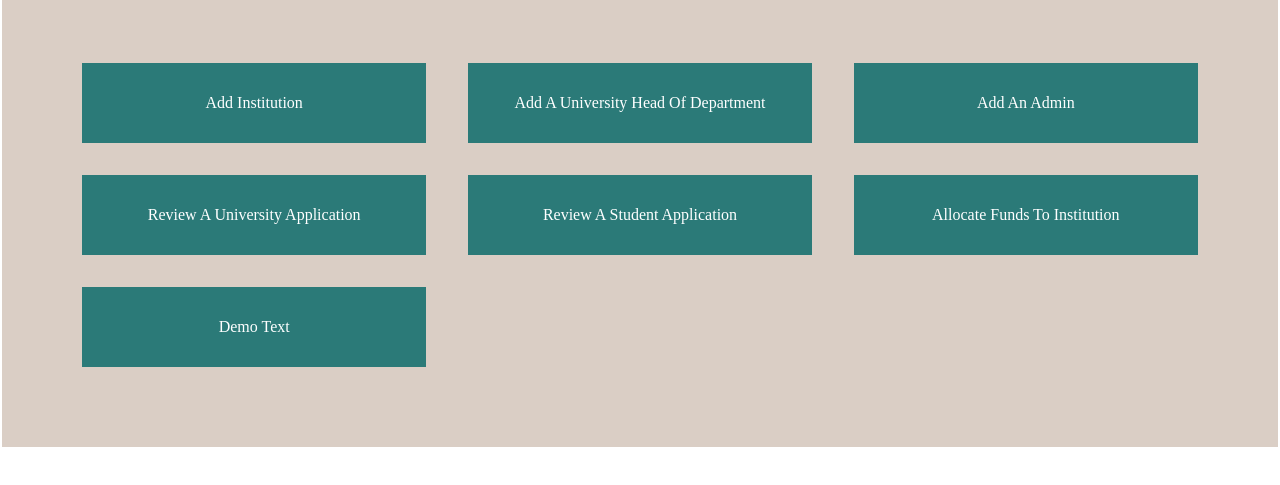
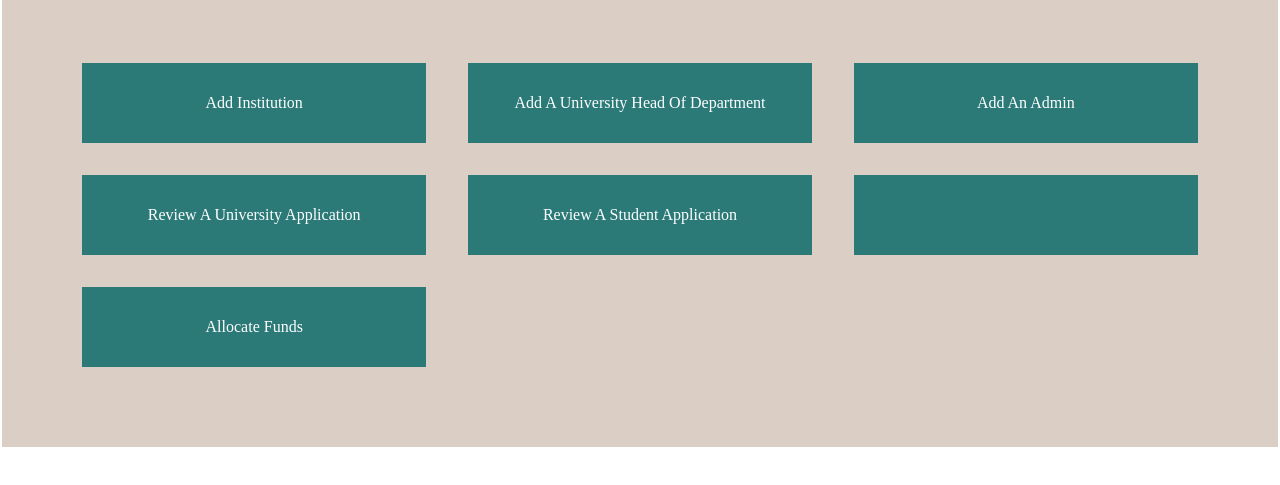
Before and after one commit to Ukukhula-bursary/BBDBursary-Website, a plain HTML site: page html/admin_view/admin_dashboard.html in a window 1280 px wide. Shown: the part 223-708 px from the top of the page. Drawn offline with Linux system fonts and the light colour scheme.

Commit message:
shorten allocate funds text

```diff
--- a/html/admin_view/admin_dashboard.html
+++ b/html/admin_view/admin_dashboard.html
@@ -95,14 +95,13 @@
                                 Review A Student Application
                             </section>
                         </a>
+                        <a class="item" href="/html/admin_view/allocate_funds.html"></a>
                         <section class="item">
-                            Allocate Funds To Institution
+                            Allocate Funds
                         </section>
-                        <section class="item">
-                            Demo Text
-                        </section>
-                    </section>
+                    </a>
                 </section>
-            </main>
-        </body>
-    </html>
+            </section>
+        </main>
+    </body>
+</html>
```
